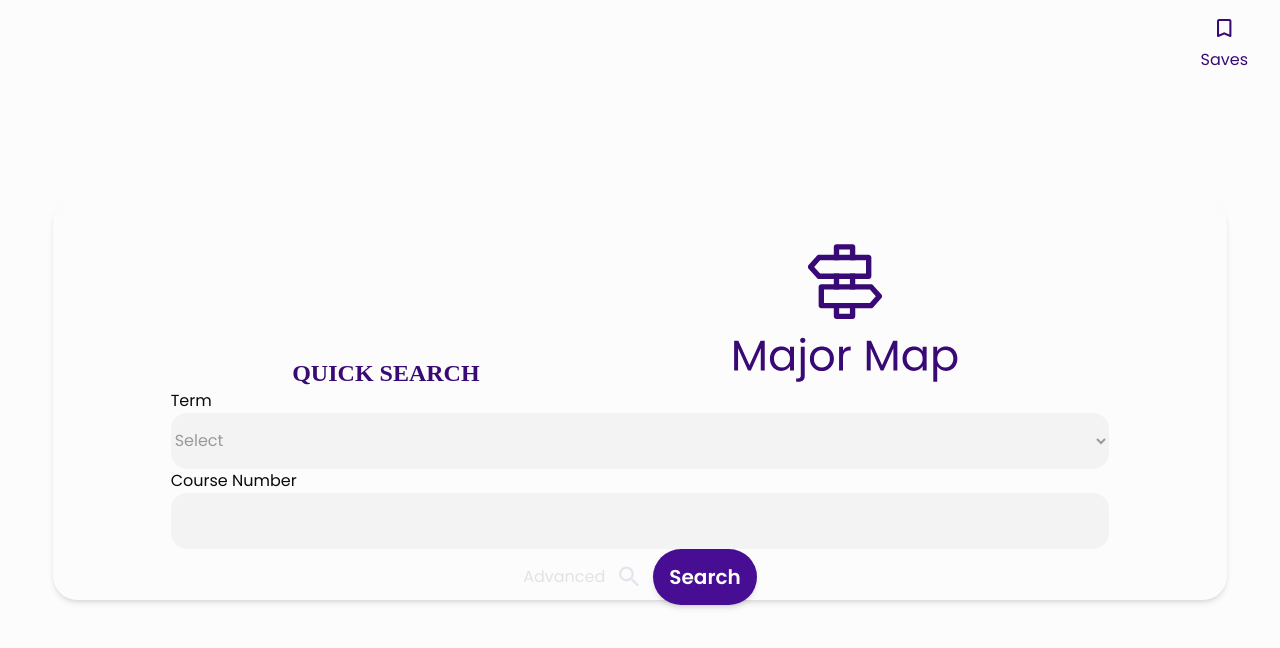
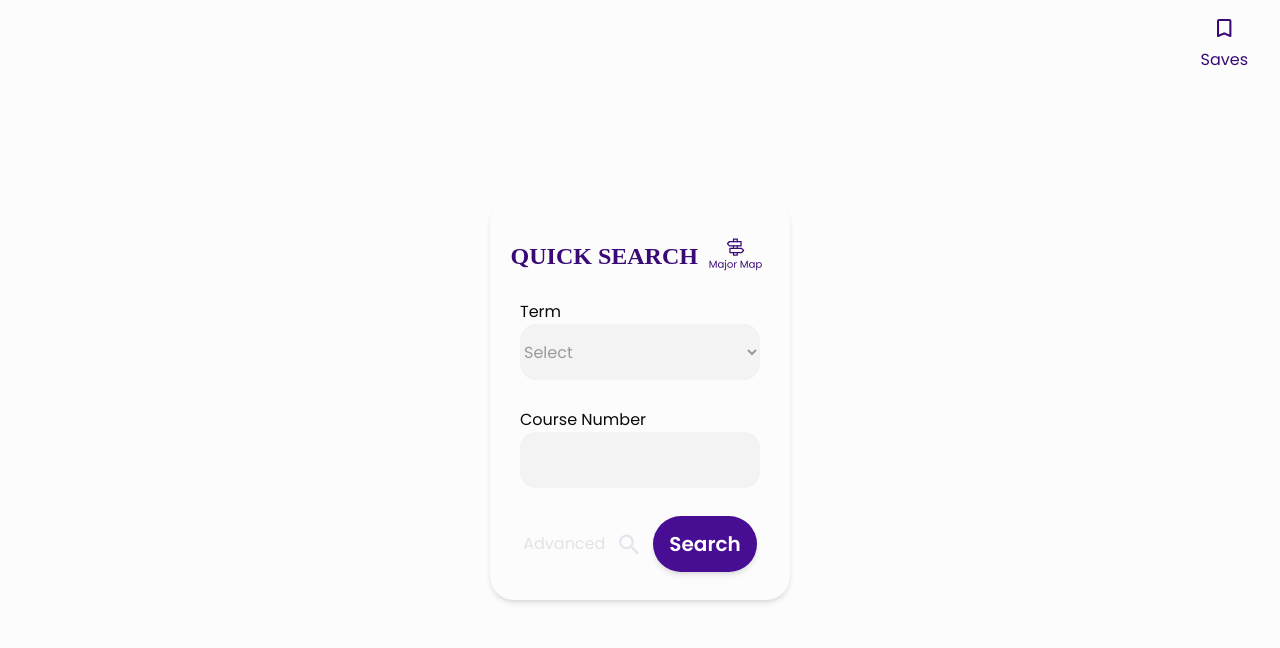
Before and after one commit to AnthonyQuispe/Course-Savers, a Next.js app: page /search in a window 1280 px wide. Shown: the top 648 px of the page. Built offline with nearby package versions, Linux system fonts and the light colour scheme; a web font is replaced by a local one.

Commit message:
Fixed container searching pass max width

```diff
--- a/src/app/page.tsx
+++ b/src/app/page.tsx
@@ -9,13 +9,13 @@ export default function Home() {
     <Link href="/search">
       <main className="relative flex justify-center items-center h-screen	">
         <video
-          width="100vw"
-          height="100vh"
-          className="w-screen h-screen object-cover"
           autoPlay
           muted
           loop
           playsInline
+          width="100vw"
+          height="100vh"
+          className="w-screen h-screen object-cover"
         >
           <source src="videos/Course-Saver-Background.mp4" type="video/mp4" />
           Your browser does not support the video tag.
--- a/src/app/search/page.tsx
+++ b/src/app/search/page.tsx
@@ -11,9 +11,9 @@ export default function Home() {
         <p>Saves</p>
       </div>
 
-      <div className="rounded-3xl search-container flex flex-col justify-evenly items-center absolute top-160 rounded-25 w-11/12 h-3/6 shadow-md bg-BG_Color">
-        <div className="search-container__top w-full flex justify-evenly items-end px-4">
-          <h1 className="search__heading text-DarkPurp text-screen-titles font-bold text-2xl">
+      <div className="max-w-[18.75rem] rounded-3xl flex flex-col justify-evenly items-center absolute top-160 rounded-25 w-11/12 h-3/6 shadow-md bg-BG_Color ">
+        <div className=" w-full flex justify-evenly items-end px-4">
+          <h1 className=" text-DarkPurp text-screen-titles font-bold text-2xl">
             QUICK SEARCH
           </h1>
           <Image
```
